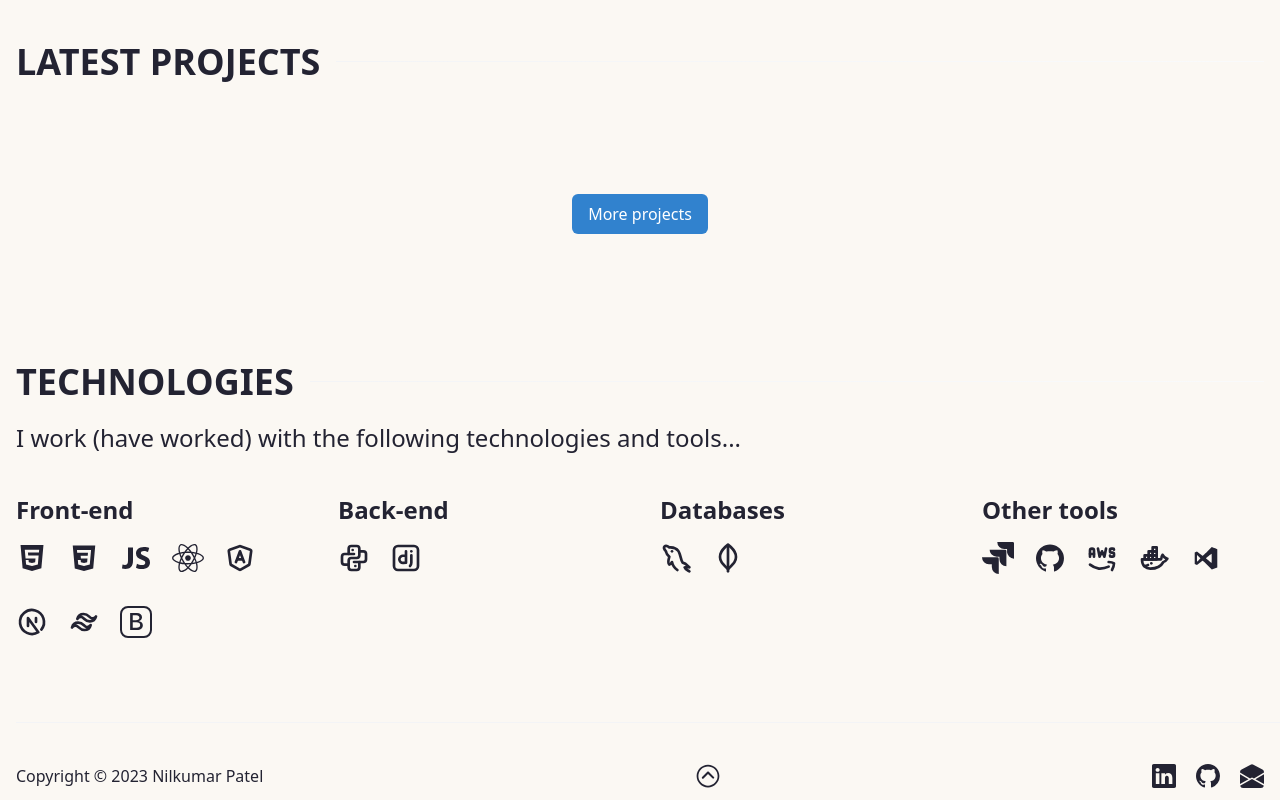
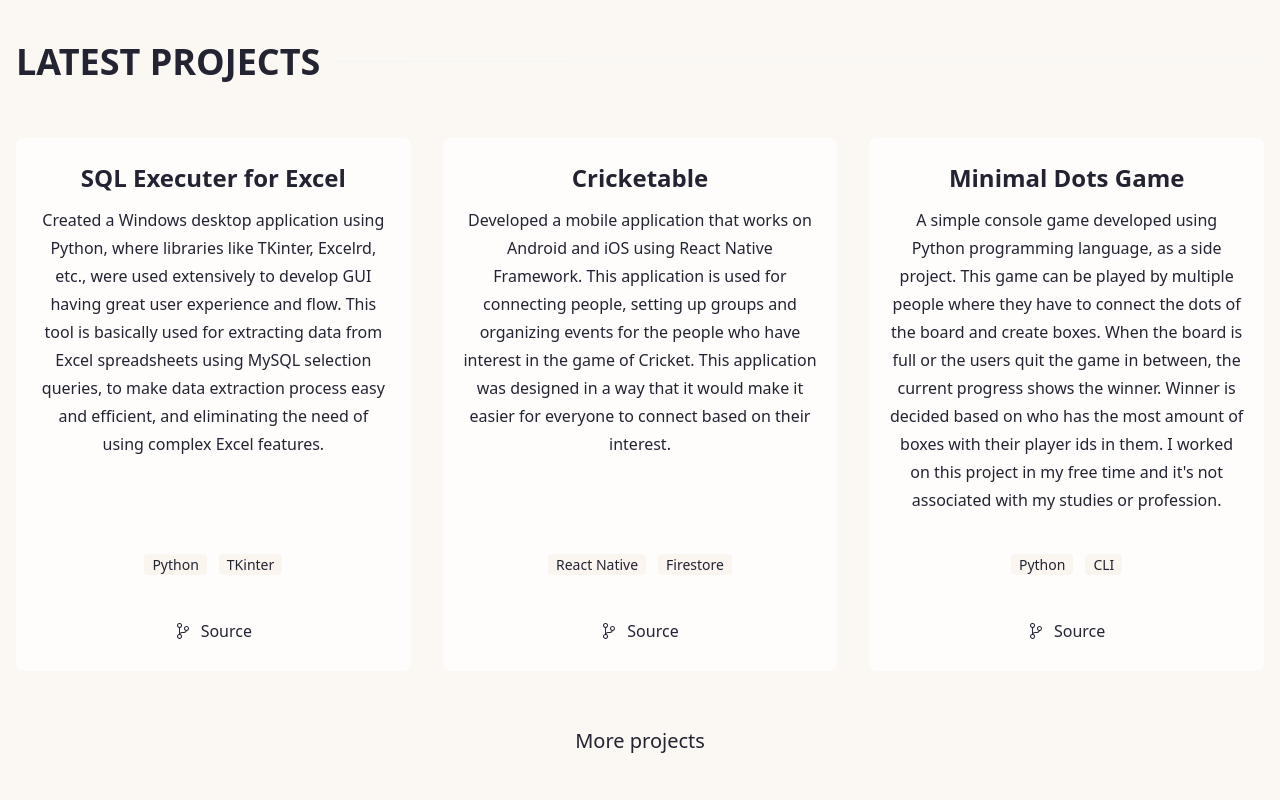
Before and after one commit to nsptel/Portfolio, a Next.js app: page / in a window 1280 px wide. Shown: the part 1480-2280 px from the top of the page. Built offline with nearby package versions, Linux system fonts and the light colour scheme.

Commit message:
Add project showcase

```diff
--- a/app/projects/_components/Projects.jsx
+++ b/app/projects/_components/Projects.jsx
@@ -3,11 +3,9 @@ import { ProjectItem } from '@/sections';
 export function Projects({ projects }) {
   return (
     <div className="grid grid-cols-1 sm:grid-cols-3 gap-8">
-      {projects
-        ?.sort((a, b) => new Date(b.createdAt) - new Date(a.createdAt))
-        ?.map((project, index) => (
-          <ProjectItem key={project._id} project={project} index={index} />
-        ))}
+      {projects?.map((project, index) => (
+        <ProjectItem key={project._id} project={project} index={index} />
+      ))}
     </div>
   );
 }
--- a/app/sections/project/ProjectItem.jsx
+++ b/app/sections/project/ProjectItem.jsx
@@ -1,22 +1,13 @@
-import { Suspense, useRef } from 'react';
+import { useRef } from 'react';
 import { useInView } from 'framer-motion';
 import Link from 'next/link';
-import ImageGallery from 'react-image-gallery';
-import { Loader } from '@/_components';
 import { VscSourceControl } from 'react-icons/vsc';
 import { FiExternalLink } from 'react-icons/fi';
 
-import 'react-image-gallery/styles/css/image-gallery.css';
-
 export function ProjectItem({ project, index }) {
-  const { description, images, liveUrl, repoUrl, stack, title } = project;
+  const { description, liveUrl, repoUrl, stack, title } = project;
   const cardRef = useRef(null);
   const isInView = useInView(cardRef, { once: true });
-
-  const galleryImages = images.map((img) => ({
-    original: img,
-    loading: 'lazy',
-  }));
 
   return (
     <article
@@ -34,21 +25,6 @@ export function ProjectItem({ project, index }) {
         }ms`,
       }}
     >
-      <figure>
-        <div className="aspect-[12/9.2] w-full h-full">
-          <Suspense fallback={<Loader />}>
-            <ImageGallery
-              items={galleryImages}
-              showPlayButton={false}
-              showThumbnails={false}
-              showIndex
-              lazyload
-              additionalClass="gallery-item"
-            />
-          </Suspense>
-        </div>
-      </figure>
-
       <div className="flex-[2] px-5 py-6 text-center flex flex-col gap-10">
         <header className="flex-1 flex items-center justify-start flex-col gap-3">
           <h3 tabIndex="0" className="text-2xl font-bold">
--- a/app/sections/project/index.jsx
+++ b/app/sections/project/index.jsx
@@ -1,23 +1,66 @@
-import { Suspense, useRef } from 'react';
+import { Suspense, useRef, useState } from 'react';
 import { domAnimation, LazyMotion, useInView } from 'framer-motion';
-import Link from 'next/link';
 import { HeadingDivider, Loader } from '@/_components';
 import Error from '@/error';
 import { ErrorBoundary } from 'react-error-boundary';
 import { Projects } from '@/projects/_components/Projects';
-import { SITE_ROUTES } from '@/_constants';
 
 export function ProjectsSection() {
   const btnRef = useRef(null);
   const isBtnInView = useInView(btnRef, { once: true });
+  const [disableLoadButton, setDisableLoadButton] = useState(false);
 
-  const data = {};
-  const error = null;
-  const projects = data?.result;
+  const [projects, setProjects] = useState([
+    {
+      _id: 1,
+      title: 'SQL Executer for Excel',
+      stack: ['Python', 'TKinter'],
+      repoUrl: 'https://github.com/nsptel/SQL-Parser-For-Excel-Sheets',
+      description:
+        'Created a Windows desktop application using Python, where libraries like TKinter, Excelrd, etc., were used extensively to develop GUI having great user experience and flow. This tool is basically used for extracting data from Excel spreadsheets using MySQL selection queries, to make data extraction process easy and efficient, and eliminating the need of using complex Excel features.',
+    },
+    {
+      _id: 2,
+      title: 'Cricketable',
+      stack: ['React Native', 'Firestore'],
+      repoUrl: 'https://github.com/nsptel/Cricketable',
+      description:
+        'Developed a mobile application that works on Android and iOS using React Native Framework. This application is used for connecting people, setting up groups and organizing events for the people who have interest in the game of Cricket. This application was designed in a way that it would make it easier for everyone to connect based on their interest.',
+    },
+    {
+      _id: 3,
+      title: 'Minimal Dots Game',
+      stack: ['Python', 'CLI'],
+      repoUrl: 'https://github.com/nsptel/Minimal-Dots-Game',
+      description:
+        "A simple console game developed using Python programming language, as a side project. This game can be played by multiple people where they have to connect the dots of the board and create boxes. When the board is full or the users quit the game in between, the current progress shows the winner. Winner is decided based on who has the most amount of boxes with their player ids in them. I worked on this project in my free time and it's not associated with my studies or profession.",
+    },
+  ]);
 
-  if (error && !data) {
-    return null;
-  }
+  const loadMoreProjects = () => {
+    setProjects((prevState) => {
+      return [
+        ...prevState,
+        {
+          _id: 4,
+          title: 'GEC Auction',
+          stack: ['PHP', 'JavaScript'],
+          repoUrl: 'https://github.com/nsptel/GEC-Auction',
+          description:
+            'Built a web platform that enables students of a University/College to network and allow them to buy/sell their used stationary items. Features such as chat and bidding are available to make it similar to a real auctioning system.',
+        },
+        {
+          _id: 5,
+          title: 'MNIST Digit Recognition',
+          stack: ['Python'],
+          repoUrl: 'https://github.com/nsptel/MNIST-Digit-Recognition',
+          description:
+            'The classic MNIST digit recognition program that takes an image of a digit as input and predicts the digit. This is made from scratch using libraries such as NumPy and Pickle.',
+        },
+      ];
+    });
+    setDisableLoadButton(true);
+  };
 
   return (
     <LazyMotion features={domAnimation}>
@@ -38,20 +81,21 @@ export function ProjectsSection() {
             </ErrorBoundary>
           </Suspense>
 
-          <Link
-            href={SITE_ROUTES.projects}
+          <div
+            aria-label="See more projects"
             tabIndex={-1}
-            aria-label="Go to projects page"
             ref={btnRef}
-            className="btn"
+            className="relative text-xl cursor-pointer hover:no-underline after:absolute after:left-0 after:-bottom-[3px] after:h-[2px] after:w-0 after:bg-current after:transition-width after:duration-300 after:ease-in-out hover:after:w-full"
+            onClick={loadMoreProjects}
             style={{
               transform: btnRef ? 'none' : 'translateX(-50px)',
               opacity: isBtnInView ? 1 : 0,
               transition: 'all 0.9s cubic-bezier(0.17, 0.55, 0.55, 1) 0.5s',
+              display: disableLoadButton ? 'none' : 'block',
             }}
           >
-            <button aria-label="See more projects">More projects</button>
-          </Link>
+            More projects
+          </div>
         </div>
       </section>
     </LazyMotion>
--- a/package.json
+++ b/package.json
@@ -20,8 +20,7 @@
     "react": "18.2.0",
     "react-dom": "18.2.0",
     "react-error-boundary": "4.0.11",
-    "react-icons": "4.11.0",
-    "react-image-gallery": "1.3.0"
+    "react-icons": "4.11.0"
   },
   "devDependencies": {
     "@next/eslint-plugin-next": "^13.4.19",
```
Also changed, not shown: app/_constants/menu.js (+4 -4 lines), 1 other file (tests, documents, lock files or other folders).
